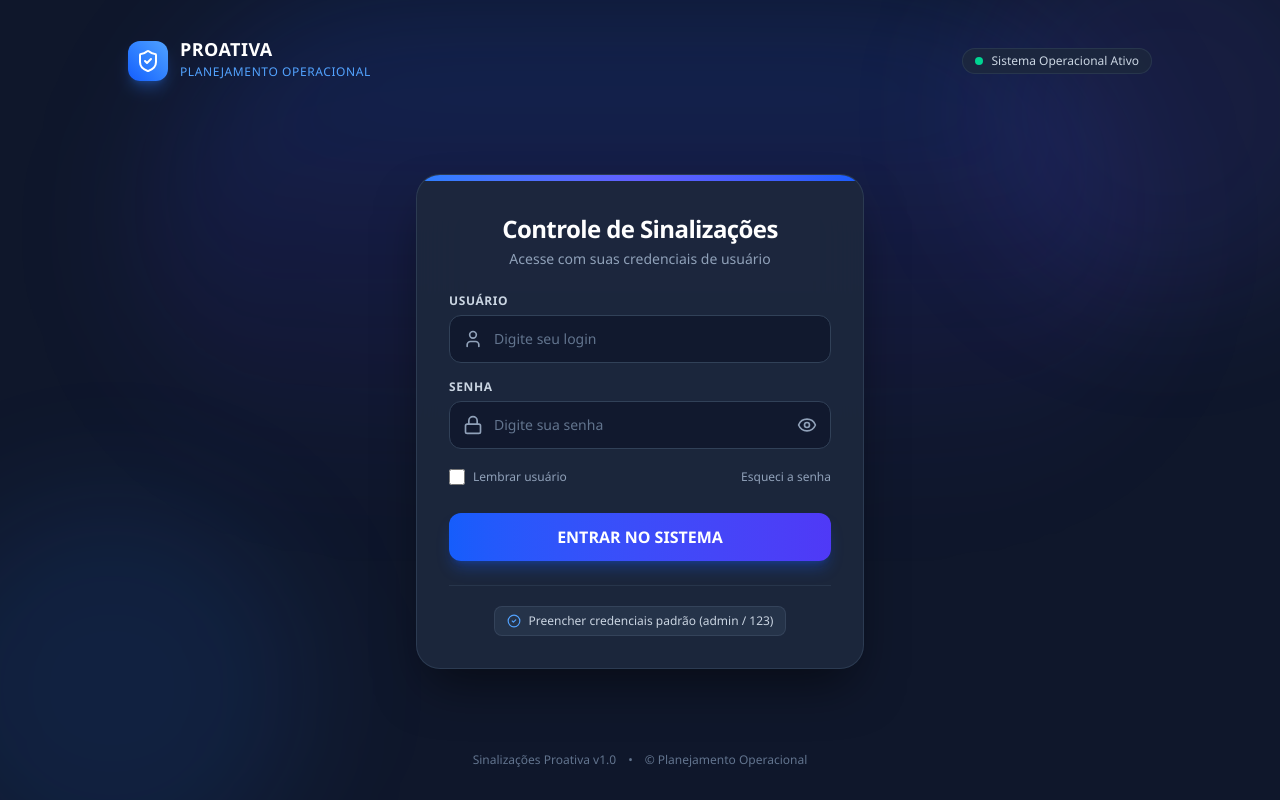
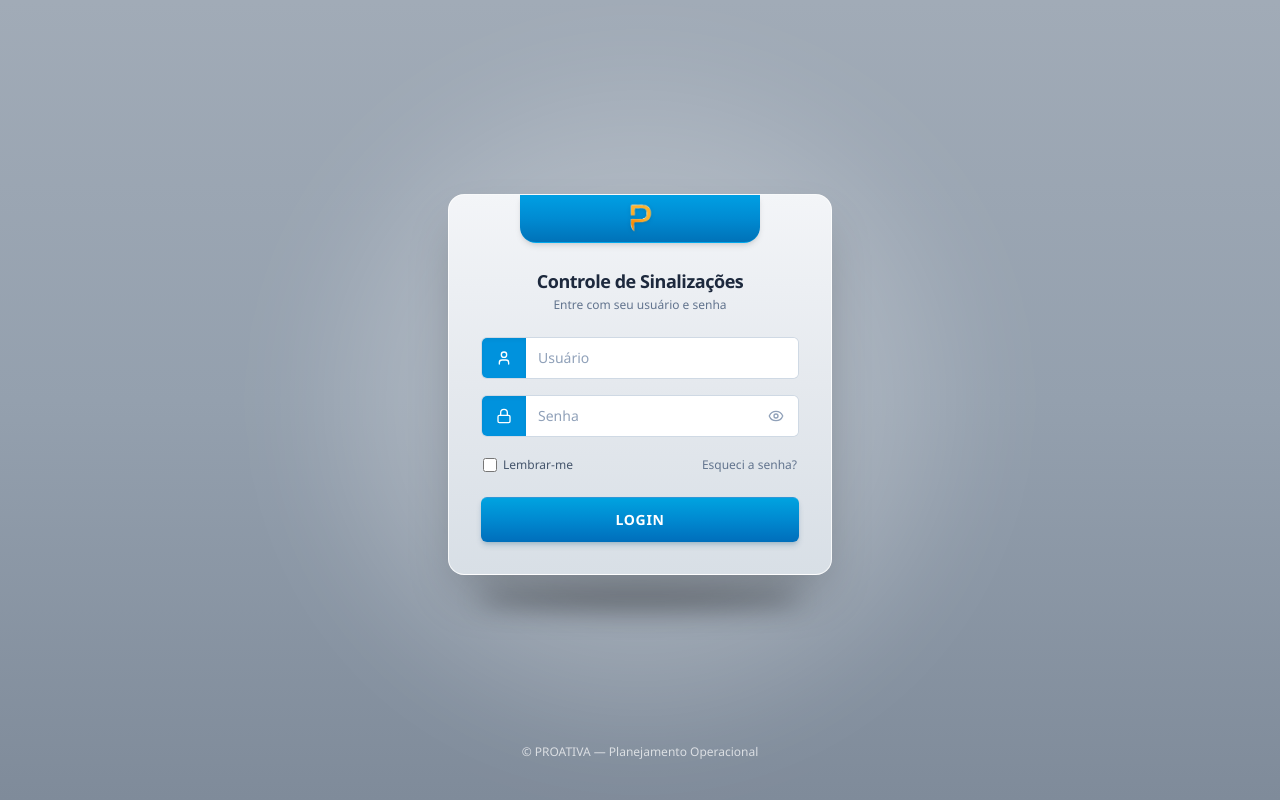
Before and after one commit to bellmarques0-crypto/Sinaliza-es-Operacionais, a React (Vite) app: page / in a window 1280 px wide. Built offline with nearby package versions, Linux system fonts and the light colour scheme.

Commit message:
feat: update branding and add system logo
Replace the text-based placeholder logo with the official brand image in the sidebar and update the login page accordingly.

```diff
--- a/src/components/LoginPage.tsx
+++ b/src/components/LoginPage.tsx
@@ -1,5 +1,5 @@
 import React, { useState, useEffect } from 'react';
-import { User, Lock, Eye, EyeOff, AlertCircle, ShieldCheck, HelpCircle, CheckCircle2 } from 'lucide-react';
+import { User, Lock, Eye, EyeOff, AlertCircle, HelpCircle } from 'lucide-react';
 import { api } from '../services/api';
 import { UserSession } from '../types';
 
@@ -58,184 +58,156 @@ export const LoginPage: React.FC<LoginPageProps> = ({ onLoginSuccess }) => {
   };
 
   return (
-    <div className="min-h-screen w-full flex flex-col justify-between items-center bg-slate-900 text-slate-100 relative overflow-hidden select-none py-8 px-4 sm:px-6">
-      {/* Background Decorative Gradients */}
-      <div className="absolute top-0 left-1/2 -translate-x-1/2 w-[1000px] h-[500px] bg-gradient-to-b from-blue-600/20 via-indigo-600/10 to-transparent rounded-full blur-3xl pointer-events-none -z-0" />
-      <div className="absolute -bottom-20 -left-20 w-96 h-96 bg-blue-500/10 rounded-full blur-3xl pointer-events-none -z-0" />
-      <div className="absolute -top-20 -right-20 w-96 h-96 bg-indigo-500/10 rounded-full blur-3xl pointer-events-none -z-0" />
+    <div className="min-h-screen w-full flex flex-col justify-center items-center bg-gradient-to-b from-[#a1abb7] via-[#94a0ae] to-[#7f8b9a] text-slate-800 relative overflow-hidden select-none py-8 px-4">
+      {/* Background Soft Studio Lighting Effect */}
+      <div className="absolute top-1/2 left-1/2 -translate-x-1/2 -translate-y-1/2 w-[600px] h-[600px] bg-white/20 rounded-full blur-3xl pointer-events-none -z-0" />
 
-      {/* HEADER / LOGO BAR */}
-      <header className="w-full max-w-5xl flex items-center justify-between z-10 py-2">
-        <div className="flex items-center gap-3">
-          <div className="h-10 w-10 rounded-xl bg-gradient-to-tr from-blue-600 to-blue-400 flex items-center justify-center text-white shadow-lg shadow-blue-500/30">
-            <ShieldCheck className="h-6 w-6" />
-          </div>
-          <div>
-            <span className="font-bold text-lg text-white tracking-wide block leading-none">PROATIVA</span>
-            <span className="text-xs text-blue-400 font-medium tracking-wider">PLANEJAMENTO OPERACIONAL</span>
+      {/* MAIN CONTAINER / CARD SECTION */}
+      <main className="my-auto py-6 z-10 w-full max-w-sm relative">
+        {/* Soft Floor Shadow Underneath Card */}
+        <div className="absolute -bottom-3 left-1/2 -translate-x-1/2 w-[85%] h-6 bg-black/30 rounded-[100%] blur-md pointer-events-none" />
+
+        {/* The Sleek Gray Metallic Box */}
+        <div className="relative bg-gradient-to-b from-[#f3f5f8] via-[#e5e9ee] to-[#d8dfe6] rounded-2xl shadow-2xl border border-white/80 px-6 sm:px-8 pb-6 sm:pb-8 pt-0 overflow-hidden">
+
+          {/* CURVED TOP BLUE RIBBON BANNER - FLUSH TO THE VERY TOP EDGE */}
+          <div className="relative mx-auto mb-6 w-52 sm:w-60 -mt-0">
+            {/* Blue Folded Ribbon going all the way flush to the top edge */}
+            <div className="bg-gradient-to-b from-[#009fe3] via-[#008bd2] to-[#0072b8] h-12 py-1 rounded-b-2xl shadow-md flex items-center justify-center border-b border-sky-400/30">
+              {/* Clean Transparent PNG Logo */}
+              <img
+                src="/logo.png"
+                alt="Logo Proativa"
+                className="h-8 w-auto max-w-[170px] object-contain filter drop-shadow"
+                onError={(e) => {
+                  (e.currentTarget as HTMLElement).style.display = 'none';
+                }}
+              />
             </div>
           </div>
 
-        <div className="hidden sm:flex items-center gap-2 bg-slate-800/80 border border-slate-700/60 rounded-full px-3 py-1 text-xs text-slate-300">
-          <span className="h-2 w-2 rounded-full bg-emerald-400 animate-pulse" />
-          <span>Sistema Operacional Ativo</span>
-        </div>
-      </header>
-
-      {/* MAIN CENTERED CARD */}
-      <main className="my-auto py-8 z-10 w-full max-w-md">
-        <div className="bg-slate-800/90 backdrop-blur-xl border border-slate-700/80 rounded-3xl shadow-2xl shadow-black/50 overflow-hidden transition-all duration-300">
-          {/* Top Blue Accent Bar */}
-          <div className="h-1.5 w-full bg-gradient-to-r from-blue-500 via-indigo-500 to-blue-600" />
-
-          <div className="p-6 sm:p-8">
-            {/* Title Section */}
+          {/* Subtitle / System Name */}
           <div className="text-center mb-6">
-              <h1 className="text-2xl font-bold text-white tracking-tight">
+            <h1 className="text-lg font-bold text-slate-800 tracking-tight">
               Controle de Sinalizações
             </h1>
-              <p className="text-sm text-slate-400 mt-1">
-                Acesse com suas credenciais de usuário
+            <p className="text-xs text-slate-500 mt-0.5">
+              Entre com seu usuário e senha
             </p>
           </div>
 
           {/* Error Banner */}
           {error && (
-              <div className="mb-5 rounded-2xl bg-red-500/10 border border-red-500/30 p-3.5 text-xs text-red-300 flex items-start gap-3 animate-fade-in">
-                <AlertCircle className="h-5 w-5 text-red-400 shrink-0 mt-0.5" />
-                <div className="flex-1 leading-relaxed">{error}</div>
+            <div className="mb-4 rounded-lg bg-red-50 border border-red-200 p-3 text-xs text-red-600 flex items-start gap-2 animate-fade-in shadow-xs">
+              <AlertCircle className="h-4 w-4 text-red-500 shrink-0 mt-0.5" />
+              <div className="flex-1 leading-tight">{error}</div>
             </div>
           )}
 
-            {/* Form */}
+          {/* Form Fields */}
           <form onSubmit={handleSubmit} className="space-y-4">
-              {/* Login Field */}
-              <div>
-                <label className="block text-xs font-semibold text-slate-300 uppercase tracking-wider mb-1.5">
-                  Usuário
-                </label>
-                <div className="relative">
-                  <div className="pointer-events-none absolute inset-y-0 left-0 flex items-center pl-3.5 text-slate-400">
-                    <User className="h-5 w-5" />
+            {/* Username Input */}
+            <div className="flex rounded-md overflow-hidden border border-slate-300/90 shadow-inner bg-white focus-within:ring-2 focus-within:ring-[#0092dd]/40 focus-within:border-[#0092dd] transition-all">
+              <div className="bg-[#0092dd] text-white p-3 flex items-center justify-center shrink-0 w-11 shadow-inner">
+                <User className="h-4 w-4" />
               </div>
               <input
                 type="text"
                 required
                 value={login}
                 onChange={(e) => setLogin(e.target.value)}
-                    placeholder="Digite seu login"
-                    className="w-full h-12 pl-11 pr-4 rounded-xl border border-slate-700 bg-slate-900/80 text-white placeholder-slate-500 text-sm focus:border-blue-500 focus:ring-2 focus:ring-blue-500/20 focus:outline-none transition-all"
+                placeholder="Usuário"
+                className="w-full px-3 py-2.5 bg-white text-slate-800 text-sm placeholder-slate-400 focus:outline-none"
               />
             </div>
-              </div>
 
-              {/* Password Field */}
-              <div>
-                <label className="block text-xs font-semibold text-slate-300 uppercase tracking-wider mb-1.5">
-                  Senha
-                </label>
-                <div className="relative">
-                  <div className="pointer-events-none absolute inset-y-0 left-0 flex items-center pl-3.5 text-slate-400">
-                    <Lock className="h-5 w-5" />
+            {/* Password Input */}
+            <div className="flex rounded-md overflow-hidden border border-slate-300/90 shadow-inner bg-white relative focus-within:ring-2 focus-within:ring-[#0092dd]/40 focus-within:border-[#0092dd] transition-all">
+              <div className="bg-[#0092dd] text-white p-3 flex items-center justify-center shrink-0 w-11 shadow-inner">
+                <Lock className="h-4 w-4" />
               </div>
               <input
                 type={showSenha ? 'text' : 'password'}
                 required
                 value={senha}
                 onChange={(e) => setSenha(e.target.value)}
-                    placeholder="Digite sua senha"
-                    className="w-full h-12 pl-11 pr-11 rounded-xl border border-slate-700 bg-slate-900/80 text-white placeholder-slate-500 text-sm focus:border-blue-500 focus:ring-2 focus:ring-blue-500/20 focus:outline-none transition-all"
+                placeholder="Senha"
+                className="w-full pl-3 pr-9 py-2.5 bg-white text-slate-800 text-sm placeholder-slate-400 focus:outline-none"
               />
               <button
                 type="button"
                 onClick={() => setShowSenha(!showSenha)}
-                    className="absolute inset-y-0 right-0 flex items-center pr-3.5 text-slate-400 hover:text-white transition-colors cursor-pointer"
+                className="absolute right-2.5 top-1/2 -translate-y-1/2 text-slate-400 hover:text-slate-600 p-1 cursor-pointer"
                 title={showSenha ? 'Ocultar senha' : 'Exibir senha'}
               >
-                    {showSenha ? <EyeOff className="h-5 w-5" /> : <Eye className="h-5 w-5" />}
+                {showSenha ? <EyeOff className="h-4 w-4" /> : <Eye className="h-4 w-4" />}
               </button>
             </div>
-              </div>
 
-              {/* Remember Me & Forgot Password */}
-              <div className="flex items-center justify-between text-xs text-slate-400 pt-1">
-                <label className="flex items-center gap-2 cursor-pointer group select-none">
+            {/* Checkbox and Forgot password link */}
+            <div className="flex items-center justify-between text-xs text-slate-600 px-0.5 pt-1">
+              <label className="flex items-center gap-1.5 cursor-pointer select-none group">
                 <input
                   type="checkbox"
                   checked={lembrarMe}
                   onChange={(e) => setLembrarMe(e.target.checked)}
-                    className="h-4 w-4 rounded border-slate-700 bg-slate-900 text-blue-600 focus:ring-blue-500/20 accent-blue-600 cursor-pointer"
+                  className="h-3.5 w-3.5 rounded border-slate-300 text-[#0092dd] focus:ring-[#0092dd] accent-[#0092dd] cursor-pointer"
                 />
-                  <span className="group-hover:text-slate-200 transition-colors">Lembrar usuário</span>
+                <span className="group-hover:text-slate-800 transition-colors">Lembrar-me</span>
               </label>
 
               <button
                 type="button"
                 onClick={() => setShowForgotModal(true)}
-                  className="hover:text-blue-400 hover:underline transition-colors cursor-pointer"
+                className="text-slate-500 hover:text-[#0092dd] hover:underline transition-colors cursor-pointer"
               >
-                  Esqueci a senha
+                Esqueci a senha?
               </button>
             </div>
 
-              {/* Submit Button */}
-              <div className="pt-3">
+            {/* Blue Action Button */}
+            <div className="pt-2">
               <button
                 type="submit"
                 disabled={isLoading}
-                  className="w-full h-12 bg-gradient-to-r from-blue-600 to-indigo-600 hover:from-blue-500 hover:to-indigo-500 active:scale-[0.99] text-white font-semibold text-base rounded-xl shadow-lg shadow-blue-600/30 transition-all flex items-center justify-center gap-2 cursor-pointer disabled:opacity-60"
+                className="w-full py-3 bg-gradient-to-b from-[#00a3e0] via-[#0089d0] to-[#006ebb] hover:from-[#00aceb] hover:to-[#0074c7] active:scale-[0.99] text-white font-bold text-sm tracking-wider uppercase rounded-md shadow-md shadow-sky-900/20 border-t border-sky-300/40 transition-all flex items-center justify-center gap-2 cursor-pointer disabled:opacity-60"
               >
                 {isLoading ? (
-                    <span className="flex items-center gap-2 text-white">
+                  <span className="flex items-center gap-2">
                     <span className="h-4 w-4 border-2 border-white border-t-transparent rounded-full animate-spin" />
-                      Autenticando...
+                    ENTRANDO...
                   </span>
                 ) : (
-                    'ENTRAR NO SISTEMA'
+                  'LOGIN'
                 )}
               </button>
             </div>
           </form>
-
-            {/* Quick Demo Fill Box */}
-            <div className="mt-6 pt-5 border-t border-slate-700/60 text-center">
-              <button
-                type="button"
-                onClick={handleFillDemo}
-                className="inline-flex items-center gap-2 px-3 py-1.5 rounded-lg bg-slate-700/50 hover:bg-slate-700 text-xs text-slate-300 hover:text-white border border-slate-600/50 transition cursor-pointer"
-              >
-                <CheckCircle2 className="h-3.5 w-3.5 text-blue-400" />
-                <span>Preencher credenciais padrão (admin / 123)</span>
-              </button>
-            </div>
-          </div>
         </div>
       </main>
 
       {/* FOOTER */}
-      <footer className="w-full max-w-md text-center text-xs text-slate-500 z-10 flex items-center justify-center gap-3">
-        <span>Sinalizações Proativa v1.0</span>
-        <span>•</span>
-        <span>© Planejamento Operacional</span>
+      <footer className="w-full text-center text-xs text-white/70 z-10 py-2">
+        <p>© PROATIVA — Planejamento Operacional</p>
       </footer>
 
       {/* MODAL: ESQUECI MINHA SENHA */}
       {showForgotModal && (
-        <div className="fixed inset-0 z-50 flex items-center justify-center bg-black/60 p-4 backdrop-blur-sm animate-fade-in">
-          <div className="w-full max-w-sm rounded-2xl bg-slate-800 p-6 shadow-2xl border border-slate-700 text-center text-slate-200">
-            <div className="h-12 w-12 rounded-2xl bg-blue-500/20 text-blue-400 flex items-center justify-center mx-auto mb-3">
+        <div className="fixed inset-0 z-50 flex items-center justify-center bg-black/50 p-4 backdrop-blur-xs animate-fade-in">
+          <div className="w-full max-w-sm rounded-xl bg-white p-6 shadow-2xl border border-slate-200 text-center text-slate-700">
+            <div className="h-12 w-12 rounded-full bg-sky-50 text-[#0092dd] flex items-center justify-center mx-auto mb-3 border border-sky-100">
               <HelpCircle className="h-6 w-6" />
             </div>
-            <h3 className="text-base font-bold text-white mb-2">
+            <h3 className="text-base font-bold text-slate-800 mb-2">
               Recuperação de Acesso
             </h3>
-            <p className="text-xs text-slate-400 mb-6 leading-relaxed">
-              Para solicitar a redefinição de sua senha, entre em contato com a equipe do Planejamento Operacional ou com o Administrador responsável pelo sistema.
+            <p className="text-xs text-slate-600 mb-6 leading-relaxed">
+              Para redefinir sua senha, solicite ao Planejamento Operacional ou ao Administrador do sistema.
             </p>
 
             <button
               onClick={() => setShowForgotModal(false)}
-              className="w-full h-10 bg-blue-600 hover:bg-blue-500 text-white text-xs font-semibold rounded-xl shadow-md transition cursor-pointer"
+              className="w-full py-2.5 bg-[#0092dd] hover:bg-[#0081c7] text-white text-xs font-bold rounded-md shadow-sm transition cursor-pointer"
             >
               Entendido
             </button>
--- a/src/components/Sidebar.tsx
+++ b/src/components/Sidebar.tsx
@@ -40,8 +40,15 @@ export const Sidebar: React.FC<SidebarProps> = ({
         <div className="flex items-center justify-between h-16">
           {/* Brand Logo & Name */}
           <div className="flex items-center gap-3 shrink-0">
-            <div className="flex h-10 w-10 items-center justify-center rounded-xl bg-slate-800 border border-orange-500/40 text-orange-500 font-black text-xl shadow-md shadow-orange-500/20">
-              P
+            <div className="flex h-10 px-2.5 items-center justify-center rounded-xl bg-slate-800 border border-slate-700/80 shadow-md">
+              <img
+                src="/logo.png"
+                alt="Proativa Logo"
+                className="h-7 w-auto object-contain"
+                onError={(e) => {
+                  (e.target as HTMLElement).style.display = 'none';
+                }}
+              />
             </div>
             <div className="flex flex-col">
               <span className="font-extrabold text-white text-base tracking-wider leading-none">
```
Also changed, not shown: public/logo.png (added). Lines whose indentation alone changed are shown as unchanged.
